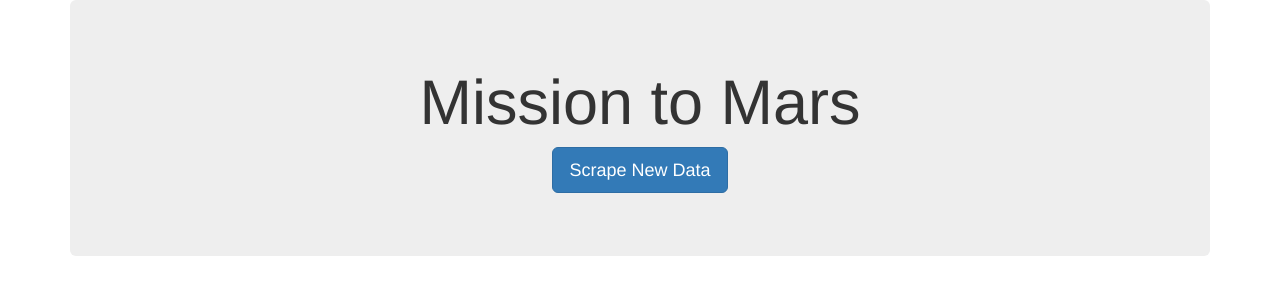
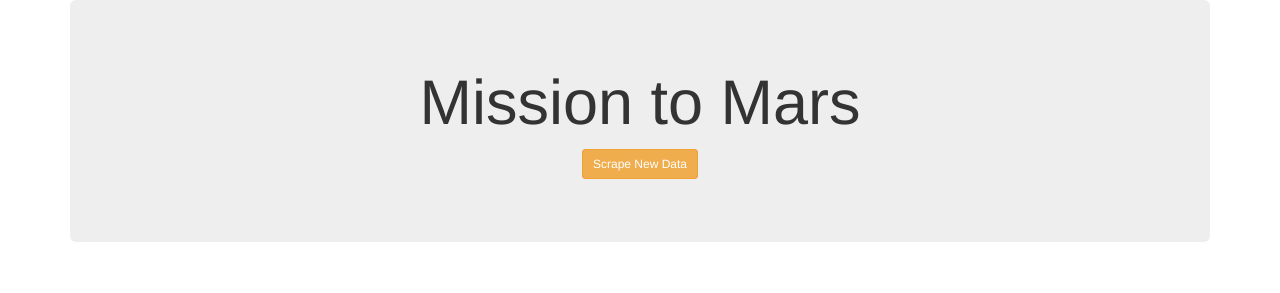
Before and after one commit to Legendarybagle/Mission-to-Mars, a Flask app: page / in a window 1280 px wide. Shown: the top 293 px of the page. Run offline with Flask 2, Linux system fonts and the light colour scheme; data that the repository does not hold is empty; some libraries are stand-ins or nearby versions.

Commit message:
deliverable 3 done

```diff
--- a/scraping.py
+++ b/scraping.py
@@ -96,7 +96,7 @@ def mars_facts():
     df.set_index('Description', inplace=True)
 
     # Convert dataframe into HTML format, add bootstrap
-    return df.to_html(classes="table table-striped")
+    return df.to_html(classes="table table-striped table-hover")
 
 
 def hemispheres(browser):
--- a/templates/index.html
+++ b/templates/index.html
@@ -16,7 +16,7 @@
       <div class="jumbotron text-center">
         <h1>Mission to Mars</h1>
         <!-- Add a button to activate scraping script -->
-        <p><a class="btn btn-primary btn-lg" href="/scrape" role="button">Scrape New Data</a></p>
+        <p><a class="btn btn-warning btn-sm" href="/scrape" role="button">Scrape New Data</a></p>
       </div>
 
       <!-- Add section for Mars News -->
```
